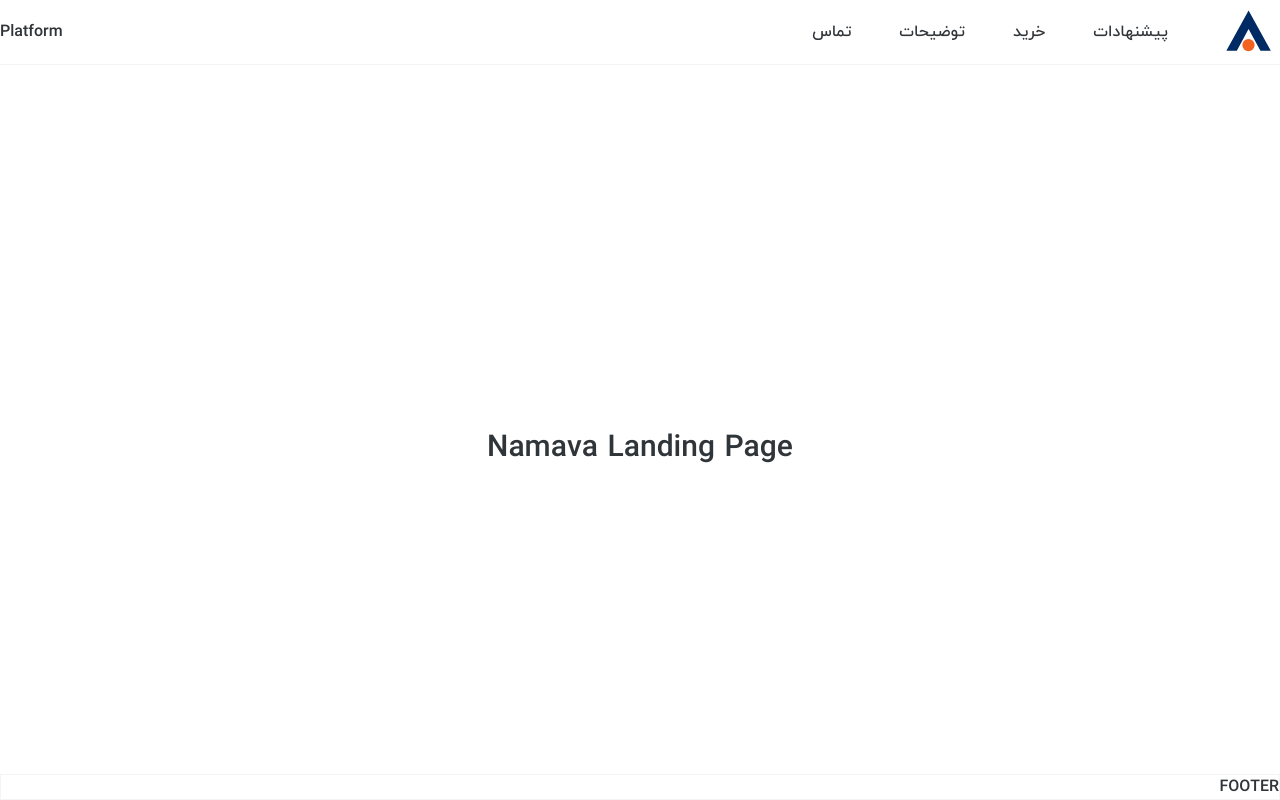
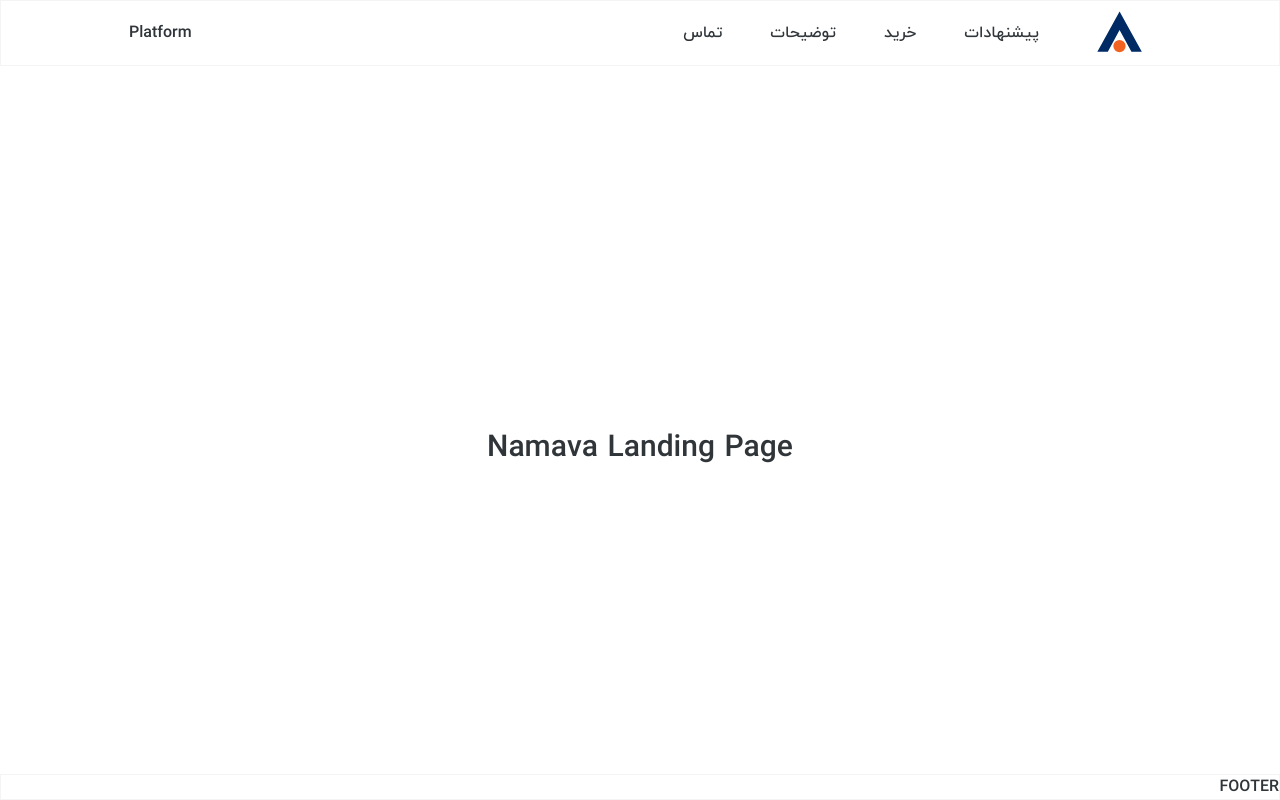
Before and after one commit to Alirezawmoradi/Namava-Task, a React (Vite) app: page / in a window 1280 px wide. Built offline with nearby package versions, Linux system fonts and the light colour scheme.

Commit message:
header component refactored

```diff
--- a/src/components/header/header.jsx
+++ b/src/components/header/header.jsx
@@ -4,10 +4,12 @@ import {TopNavigation} from "./top-navigation.jsx";
 export const Header = () => {
     return (
         <header>
-            <div className='container flex items-center justify-between w-[1440px] border-b border-base-content border-opacity-5'>
-                <img src={logo} height={64} width={64} alt='شاتل'/>
+            <div className='container flex items-center justify-between w-[1440px] border border-base-content border-opacity-5'>
+                <img src={logo} height={64} width={64} alt='شاتل' className='mr-32'/>
                 <TopNavigation/>
-                <span className='mr-auto'>Platform</span>
+                <div className='mr-auto'>
+                <span className='ml-32'>Platform</span>
+                </div>
             </div>
         </header>
     )
```
